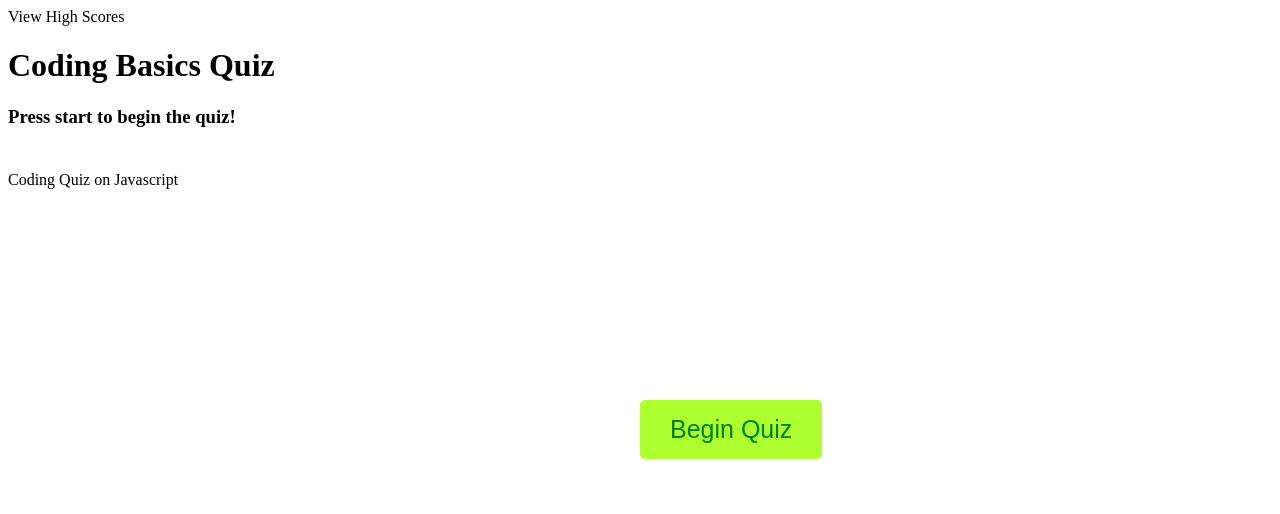
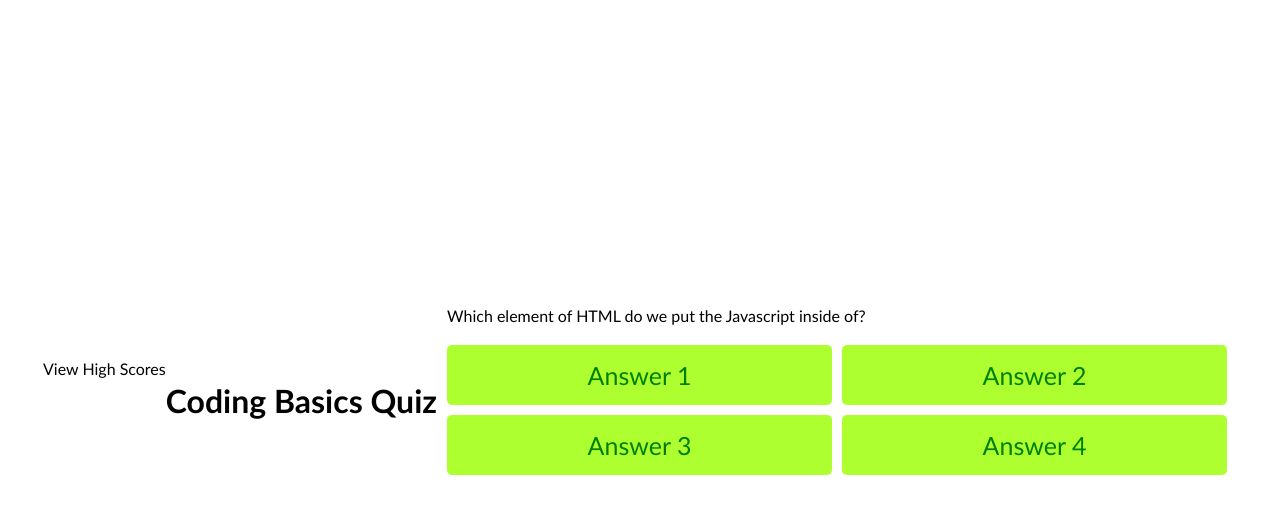
Before and after one commit to deck-jessica/CodingQuizHW4, a plain HTML site: page index.html in a window 1280 px wide. Both pictures are taken after a click on the button "Begin Quiz". Drawn offline with Linux system fonts and the light colour scheme.

Commit message:
redid quiz structure, FINALLY LINKED JS, adding some functionality to quiz, basic HTML built

```diff
--- a/index.html
+++ b/index.html
@@ -6,27 +6,34 @@
     <title>Coding Quiz</title>
     <link rel="stylesheet" href="./style.css" />
 </head>
-<body>
+<header>
     <nav class="navbar">
         <div class="high-score">View High Scores</div>
     </nav>
     <h1>Coding Basics Quiz</h1>
-    <h3>Press start to begin the quiz!</h3>
-    <table class="timer" style="visibility: hidden;">
+    <table id="timer" class="hide" style="visibility: hidden;">
         <tr>
             <td>Time left in Game: </td>
             <td> <span id="gameTimer"></span></td>
         </tr>
     </table>
-    <div class="start-button"><button>Begin Quiz</button></div>
-
-    <div class="quiz-box">
-        <header>
-            <div class="quiz-title">Coding Quiz on Javascript</div>
-        </header>
-        <section>
-            <div class="ques-text"></div>
-        </section>
+    </header>
+<body>
+    <div class="container">
+    <div id="question-box" class="hide">
+        <div id="questiontxt">Question</div>
+        <div id="answerbtn" class="btn-grid">
+            <button class="btn">Answer 1</button>
+            <button class="btn">Answer 2</button>
+            <button class="btn">Answer 3</button>
+            <button class="btn">Answer 4</button>
+        </div>
+    </div>
+        <div class="controls">
+            <button id="start-btn" class="start-btn btn">Begin Quiz</button>
+            <button id="next-btn" class="next-btn btn hide">Next Question</button>
+        </div>
     </div>
 </body>
+<script src="script.js"></script>
 </html>
--- a/script.js
+++ b/script.js
@@ -1,12 +1,61 @@
 var questions = [{
-    question: "Which element of HTML do we put the Javascript inside of?",
-    choices: ["<scripting>", "<script>","<javascript>","<js>"],
-    correctAnswer: 1 },
-    { question: "Where is the correct place to insert Javascript in HTML?",
+    title: "Which element of HTML do we put the Javascript inside of?",
+    answers: [{text: '<scripting>', correct: false},
+                {text: '<script>', correct: true},
+                {text: '<javascript>', correct: false},
+                {text: '<js>', correct: false}] },
+    { title: "Where is the correct place to insert Javascript in HTML?",
         choices: ["the <head> section", "the <body> section", "Both the head and body sections are correct"],
         correctAnswer: 0 },
-   {  question: "How do you write 'Hello World' in an alert box?",
+   {  title: "How do you write 'Hello World' in an alert box?",
         choices: ["alertBox('Hello World');", "msgBox('Hello World');","msg('Hello World');","alert('Hello World');"],
          correctAnswer: 3 },
 
 ]
+var startButton = document.getElementById('start-btn');
+var questionCont = document.getElementById('question-box');
+
+var questionEl = document.getElementById('questiontxt');
+var answerButtonsEl = document.getElementById('answerbtn');
+
+var shuffleQuestions, currentQuestionIndex;
+
+startButton.addEventListener('click', startGame)
+
+function startGame() {
+    startButton.classList.add('hide');
+    questionCont.classList.remove('hide');
+    shuffleQuestions = questions.sort(() => Math.random() - .5);
+    currentQuestionIndex = 0;
+    setNextQuestion();
+}
+
+function setNextQuestion() {
+    showQuestion(shuffleQuestions[currentQuestionIndex])
+}
+function showQuestion(questions) {
+    questionEl.innerText = questions.title;
+    title.answers.forEach(answer => {
+        var button = document.createElement('button');
+        button.classList.add('btn')
+        if (answer.correct) {
+            button.dataset.correct = answer.correct
+        }
+        button.addEventListener('click', selectAnswer);
+        answerButtonsEl.appendChild(button)
+    })
+}
+function selectAnswer() {
+
+}
+
+
+
+
+
+
+
+
+var highScore = document.querySelector('#highscore');
+var gameTimer = document.querySelector('#gameTimer');
+var timer = document.querySelector('#timers');
--- a/style.css
+++ b/style.css
@@ -1,13 +1,28 @@
 * {
+ box-sizing: border-box;
+ font-family: 'Trebuchet MS', 'Lucida Sans Unicode', 'Lucida Grande', 'Lucida Sans', Arial, sans-serif;
+}
+
+:root {
 
 }
+header {
+    display: flex;
+    justify-content: flex-start;
 
-.start-button {
-    position: absolute;
-    top: 50%;
-    left: 50%;
 }
-.start-button button {
+body {
+    padding: 0;
+    margin: 0;
+    display: flex;
+    width: 100vw;
+    height: 100vh;
+    justify-content: center;
+    align-items: center;
+}
+
+
+ .btn {
     font-size: 25px;
     font-weight: 400;
     color: green;
@@ -18,3 +33,34 @@
     border-radius: 5px;
     cursor: pointer;
 }
+.btn:hover {
+    border-color: black;
+}
+.btn.correct {
+
+}
+.btn.wrong {
+
+}
+.container {
+    width: 800px;
+    max-width: 80%;
+    background-color: white;
+    border-radius: 5px;
+    padding: 10px;
+}
+.controls {
+    display: flex;
+    justify-content: center;
+    align-items: center;
+}
+.hide {
+    display: none;
+}
+.btn-grid {
+    display: grid;
+    grid-template-columns: repeat(2, auto);
+    gap: 10px;
+    margin: 20px 0;
+
+}
```
